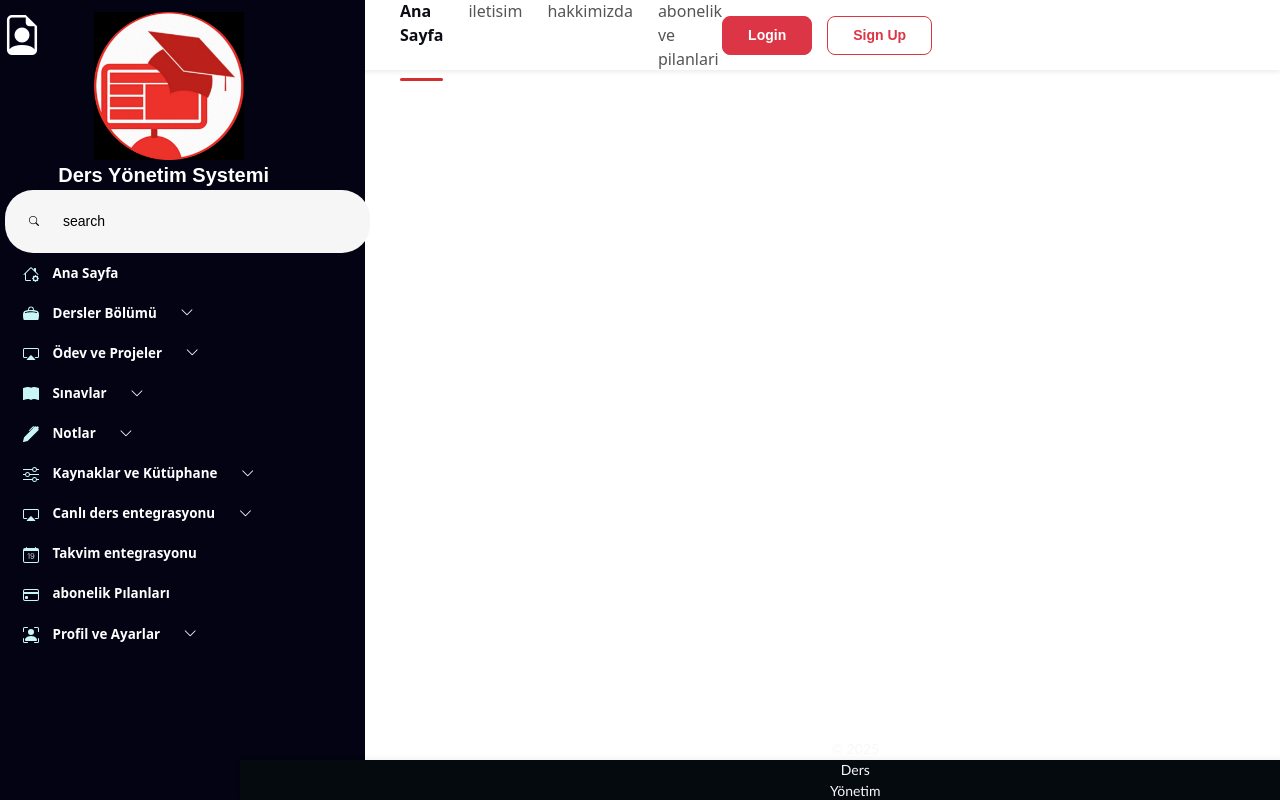
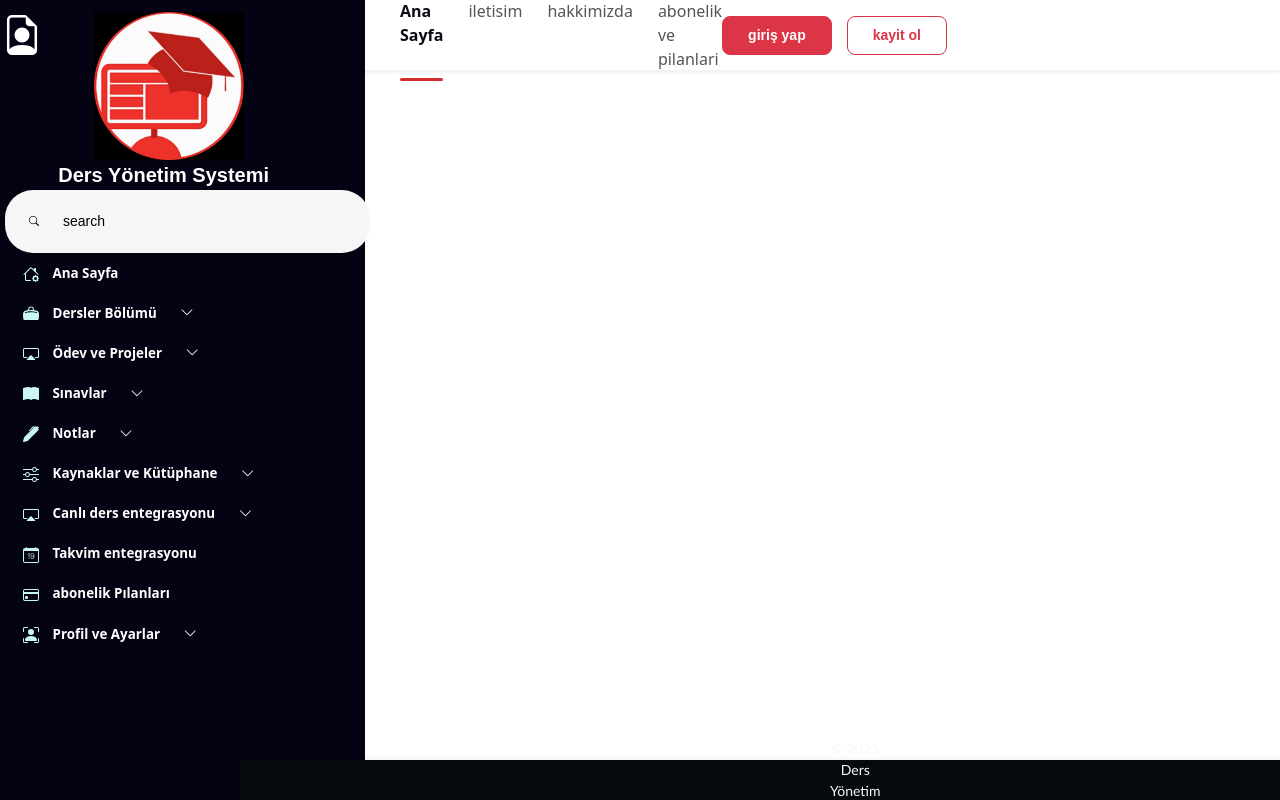
Before and after one commit to sidi96056/Ders-yonetim-system, a Django app: page / in a window 1280 px wide. Run offline with Django 5.2, Linux system fonts and the light colour scheme; some libraries are stand-ins or nearby versions.

Commit message:
Update base.html

```diff
--- a/Dersyonetimsystemi/Dersyonetimsystemi/templates/base.html
+++ b/Dersyonetimsystemi/Dersyonetimsystemi/templates/base.html
@@ -47,19 +47,19 @@
   <nav class="top-navbar">
 
     <div class="header-links">
-      <a href="#Home" class="nav-link active">Ana Sayfa</a>
-      <a href="#Dashboard" class="nav-link">iletisim</a>
-      <a href="#About" class="nav-link">hakkimizda</a>
-      <a href="#About" class="nav-link">abonelik ve pilanlari</a>
+      <a href="{%url 'home'%}" class="nav-link active">Ana Sayfa</a>
+      <a href="{%url 'contact'%}" class="nav-link">iletisim</a>
+      <a href="{%url 'about'%}" class="nav-link">hakkimizda</a>
+      <a href="{%url 'subscribe'%}" class="nav-link">abonelik ve pilanlari</a>
     </div>
 
    <div class="header-right">
     {% if user.is_authenticated %}
         <span style="color: #333; margin-right: 15px;">Merhaba  {{ user.first_name }}</span>
-        <a href="{% url 'logout' %}" class="btn btn-login">Logout</a>
+        <a href="{% url 'logout' %}" class="btn btn-login">çıkış yap</a>
     {% else %}
-        <a href="{% url 'login' %}" class="btn btn-login">Login</a>
-        <a href="{% url 'register' %}" class="btn btn-signup">Sign Up</a>
+        <a href="{% url 'login' %}" class="btn btn-login">giriş yap</a>
+        <a href="{% url 'register' %}" class="btn btn-signup">kayit ol</a>
     {% endif %}
 </div>
   </nav>
@@ -87,7 +87,7 @@
       <ul class="nav-links">
         <li class="li-links">
           <div>
-            <a href="#HG">
+            <a href="{%url 'home'%}" >
 <svg xmlns="http://www.w3.org/2000/svg" width="16" height="16" fill="currentColor" class="bi bi-house-gear" viewBox="0 0 16 16">
   <path d="M7.293 1.5a1 1 0 0 1 1.414 0L11 3.793V2.5a.5.5 0 0 1 .5-.5h1a.5.5 0 0 1 .5.5v3.293l2.354 2.353a.5.5 0 0 1-.708.708L8 2.207l-5 5V13.5a.5.5 0 0 0 .5.5h4a.5.5 0 0 1 0 1h-4A1.5 1.5 0 0 1 2 13.5V8.207l-.646.647a.5.5 0 1 1-.708-.708z"/>
   <path d="M11.886 9.46c.18-.613 1.048-.613 1.229 0l.043.148a.64.64 0 0 0 .921.382l.136-.074c.561-.306 1.175.308.87.869l-.075.136a.64.64 0 0 0 .382.92l.149.045c.612.18.612 1.048 0 1.229l-.15.043a.64.64 0 0 0-.38.921l.074.136c.305.561-.309 1.175-.87.87l-.136-.075a.64.64 0 0 0-.92.382l-.045.149c-.18.612-1.048.612-1.229 0l-.043-.15a.64.64 0 0 0-.921-.38l-.136.074c-.561.305-1.175-.309-.87-.87l.075-.136a.64.64 0 0 0-.382-.92l-.148-.044c-.613-.181-.613-1.049 0-1.23l.148-.043a.64.64 0 0 0 .382-.921l-.074-.136c-.306-.561.308-1.175.869-.87l.136.075a.64.64 0 0 0 .92-.382zM14 12.5a1.5 1.5 0 1 0-3 0 1.5 1.5 0 0 0 3 0"/>
@@ -198,7 +198,7 @@
           </a>
         </li>
            <li class="li-links">
-          <a href="#TV">
+          <a href="{%url 'profile'%}">
 <svg xmlns="http://www.w3.org/2000/svg" width="16" height="16" fill="currentColor" class="bi bi-person-bounding-box" viewBox="0 0 16 16">
   <path d="M1.5 1a.5.5 0 0 0-.5.5v3a.5.5 0 0 1-1 0v-3A1.5 1.5 0 0 1 1.5 0h3a.5.5 0 0 1 0 1zM11 .5a.5.5 0 0 1 .5-.5h3A1.5 1.5 0 0 1 16 1.5v3a.5.5 0 0 1-1 0v-3a.5.5 0 0 0-.5-.5h-3a.5.5 0 0 1-.5-.5M.5 11a.5.5 0 0 1 .5.5v3a.5.5 0 0 0 .5.5h3a.5.5 0 0 1 0 1h-3A1.5 1.5 0 0 1 0 14.5v-3a.5.5 0 0 1 .5-.5m15 0a.5.5 0 0 1 .5.5v3a1.5 1.5 0 0 1-1.5 1.5h-3a.5.5 0 0 1 0-1h3a.5.5 0 0 0 .5-.5v-3a.5.5 0 0 1 .5-.5"/>
   <path d="M3 14s-1 0-1-1 1-4 6-4 6 3 6 4-1 1-1 1zm8-9a3 3 0 1 1-6 0 3 3 0 0 1 6 0"/>
@@ -206,7 +206,7 @@
             <span> Profil ve Ayarlar</span>
           </a><span class="bi bi-chevron-down"></span>
             <ul id="close" class="sublist">
-             <li  style="margin-bottom: 10px;"><a href="#2024">Kullanıcı bilgileri</a></li>
+             <li  style="margin-bottom: 10px;"><a href="{%url 'profile'%}">Kullanıcı bilgileri</a></li>
 
             </ul>
         </li>
```
